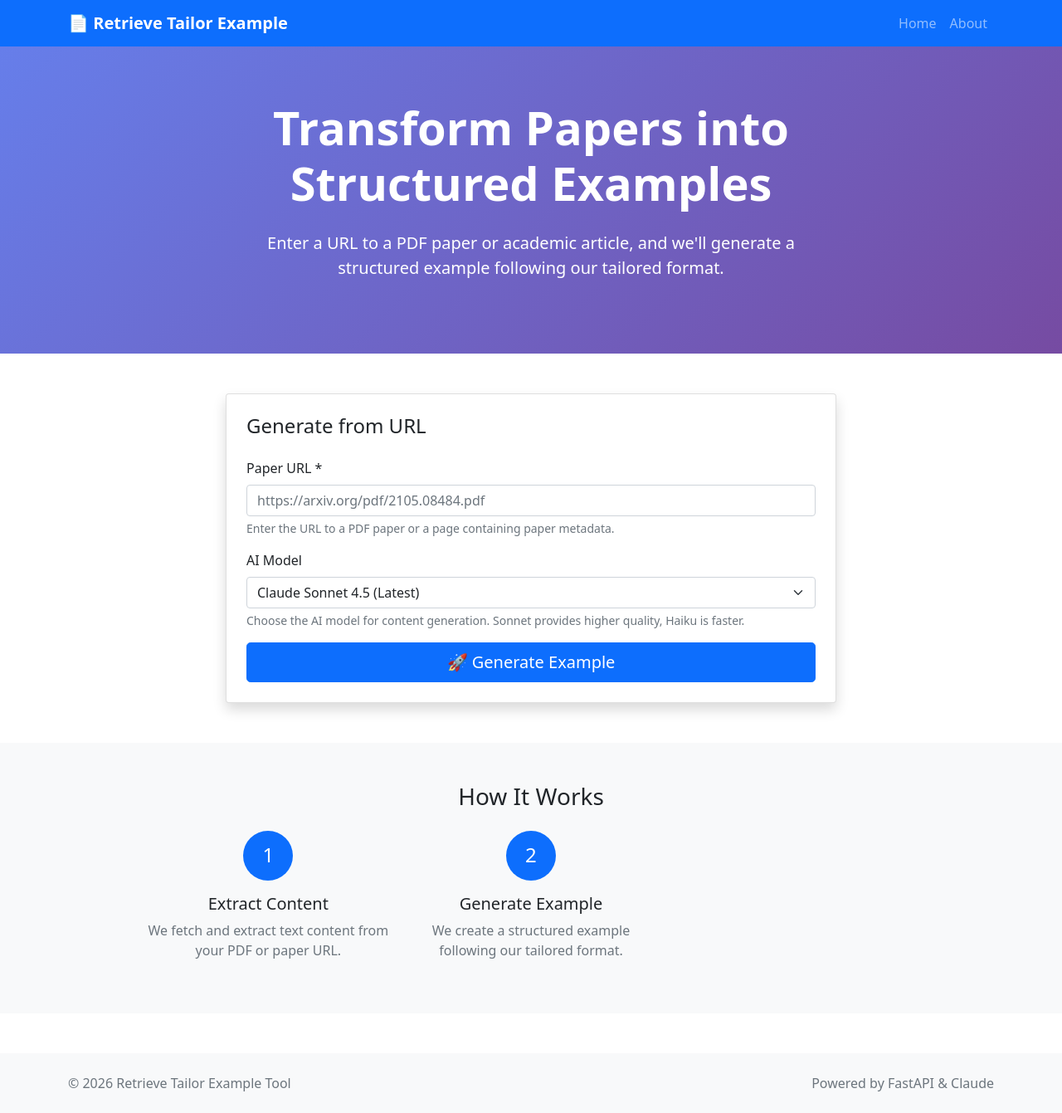
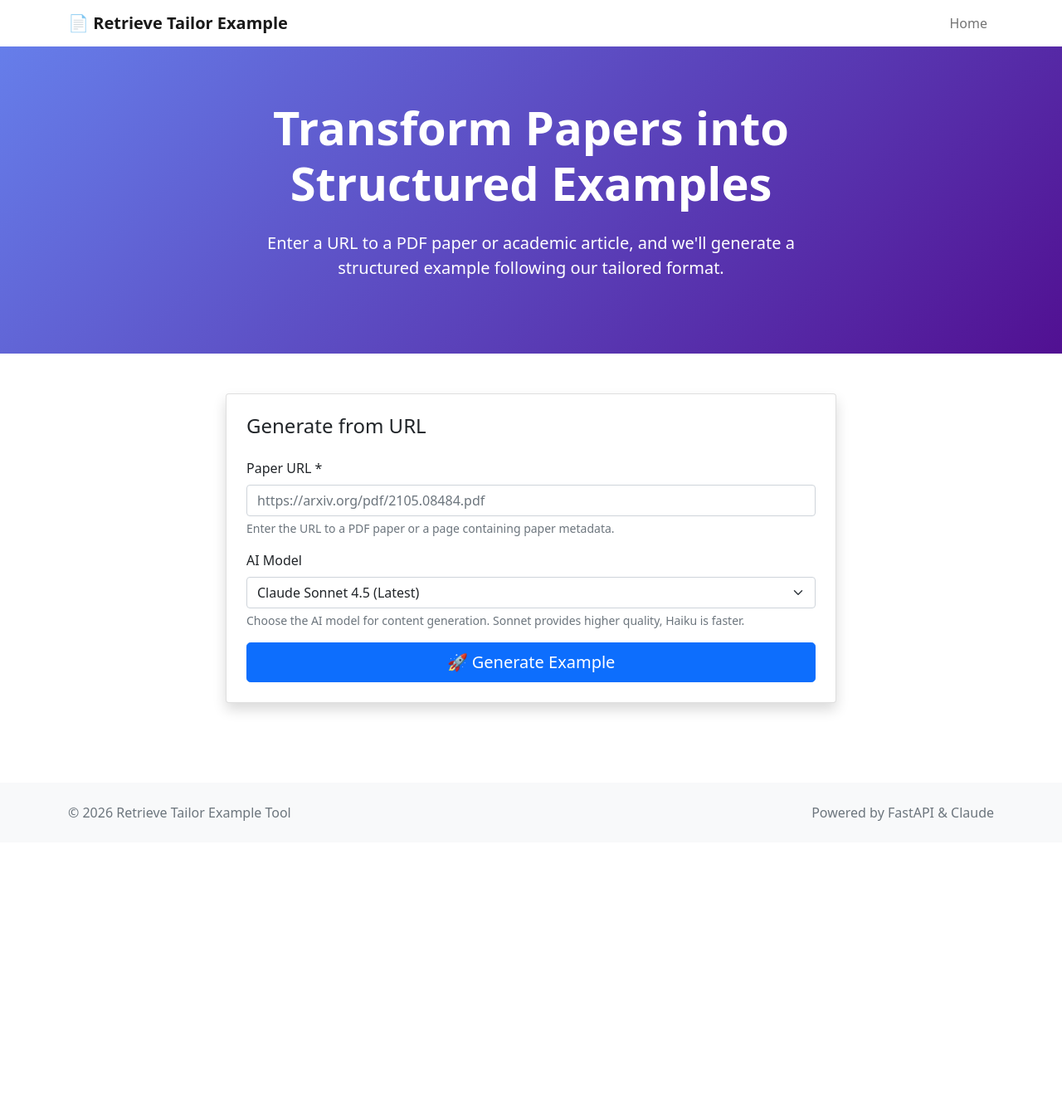
Before and after one commit to TAI-src/retrieve-tailor-example, a FastAPI app: page / in a window 1280 px wide. Shown: the whole page at 83% size. After the commit the page ends 989 px from the top, so only its background shows below. Run offline with FastAPI, Linux system fonts and the light colour scheme; some libraries are stand-ins or nearby versions.

Commit message:
cleanup: removes about page and how-it-works section

```diff
--- a/src/retrieve_tailor_example/web/app.py
+++ b/src/retrieve_tailor_example/web/app.py
@@ -113,12 +113,6 @@ async def generate_from_url_endpoint(
         raise HTTPException(status_code=500, detail=f"Error: {str(e)}")
 
 
-@app.get("/about", response_class=HTMLResponse)
-async def about(request: Request):
-    """Serve the about page explaining the tool."""
-    return templates.TemplateResponse("about.html", {"request": request})
-
-
 def main():
     """Entry point for the web application."""
     uvicorn.run(
--- a/src/retrieve_tailor_example/web/templates/base.html
+++ b/src/retrieve_tailor_example/web/templates/base.html
@@ -26,11 +26,15 @@
             max-height: 600px;
             overflow-y: auto;
         }
+        .bg-primary {
+            background-color: #ffffff !important;
+        }
         .navbar-brand {
             font-weight: bold;
+            color: #000000;
         }
         .hero-section {
-            background: linear-gradient(135deg, #667eea 0%, #764ba2 100%);
+            background: linear-gradient(135deg, #667eea 0%, #511092 100%);
             color: white;
             padding: 4rem 0;
         }
@@ -40,7 +44,7 @@
     </style>
 </head>
 <body>
-    <nav class="navbar navbar-expand-lg navbar-dark bg-primary">
+    <nav class="navbar navbar-expand-lg navbar-light bg-primary">
         <div class="container">
             <a class="navbar-brand" href="/">📄 Retrieve Tailor Example</a>
             <button class="navbar-toggler" type="button" data-bs-toggle="collapse" data-bs-target="#navbarNav">
@@ -50,9 +54,6 @@
                 <ul class="navbar-nav ms-auto">
                     <li class="nav-item">
                         <a class="nav-link" href="/">Home</a>
-                    </li>
-                    <li class="nav-item">
-                        <a class="nav-link" href="/about">About</a>
                     </li>
                 </ul>
             </div>
--- a/src/retrieve_tailor_example/web/templates/index.html
+++ b/src/retrieve_tailor_example/web/templates/index.html
@@ -105,37 +105,6 @@
                             <!-- Generated Content -->
                             <h6>Generated Content:</h6>
                             <div class="markdown-content" id="generatedContent"></div>
-                        </div>
-                    </div>
-                </div>
-            </div>
-        </div>
-    </div>
-</div>
-
-<!-- Example Section -->
-<div class="bg-light py-5">
-    <div class="container">
-        <div class="row">
-            <div class="col-lg-10 mx-auto">
-                <h3 class="text-center mb-4">How It Works</h3>
-                <div class="row g-4">
-                    <div class="col-md-4">
-                        <div class="text-center">
-                            <div class="bg-primary text-white rounded-circle d-inline-flex align-items-center justify-content-center" style="width: 60px; height: 60px;">
-                                <span class="h4 mb-0">1</span>
-                            </div>
-                            <h5 class="mt-3">Extract Content</h5>
-                            <p class="text-muted">We fetch and extract text content from your PDF or paper URL.</p>
-                        </div>
-                    </div>
-                    <div class="col-md-4">
-                        <div class="text-center">
-                            <div class="bg-primary text-white rounded-circle d-inline-flex align-items-center justify-content-center" style="width: 60px; height: 60px;">
-                                <span class="h4 mb-0">2</span>
-                            </div>
-                            <h5 class="mt-3">Generate Example</h5>
-                            <p class="text-muted">We create a structured example following our tailored format.</p>
                         </div>
                     </div>
                 </div>
```
Also changed, not shown: src/retrieve_tailor_example/web/templates/about.html (deleted, +0 -198 lines), README.md.
